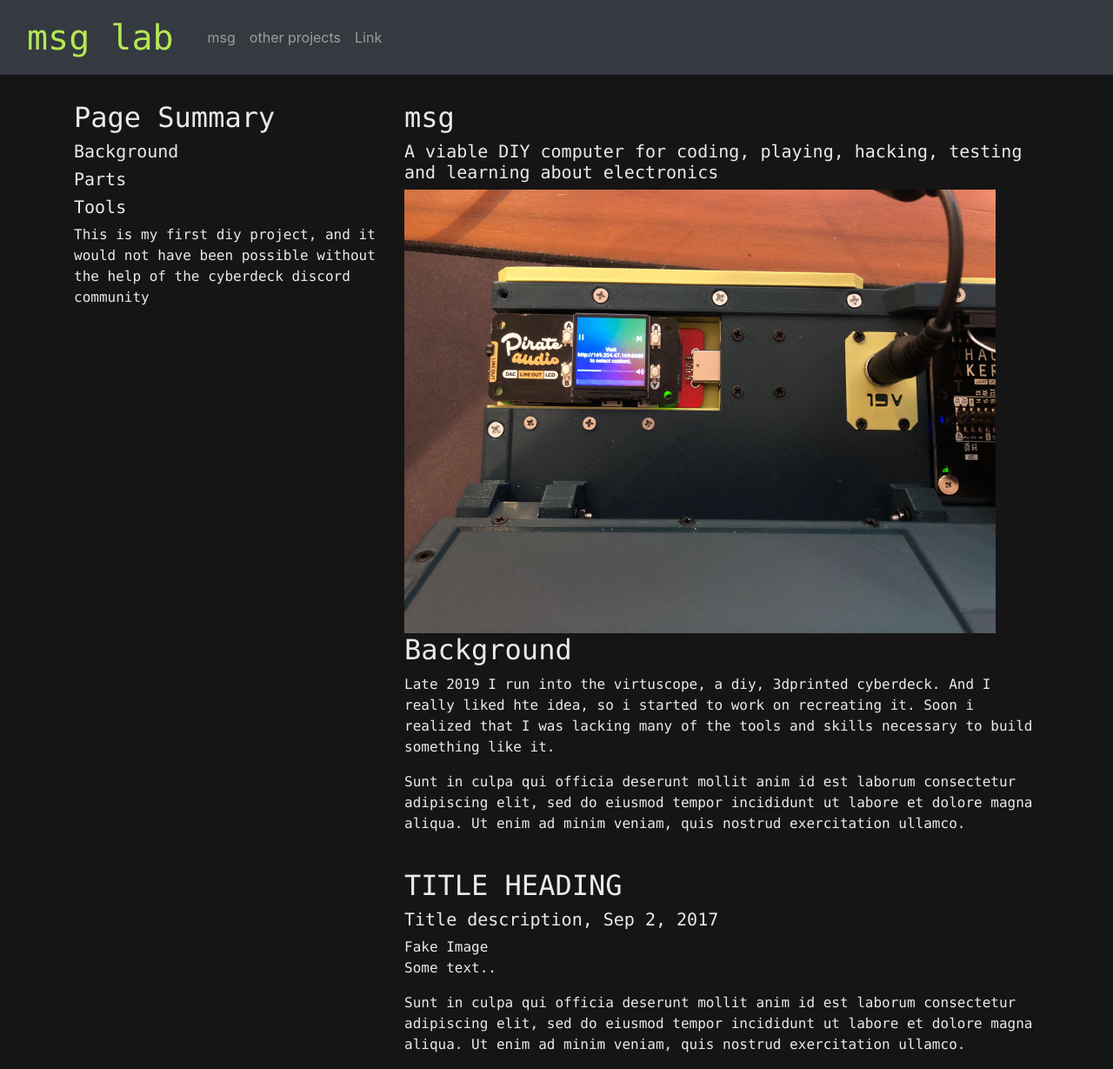
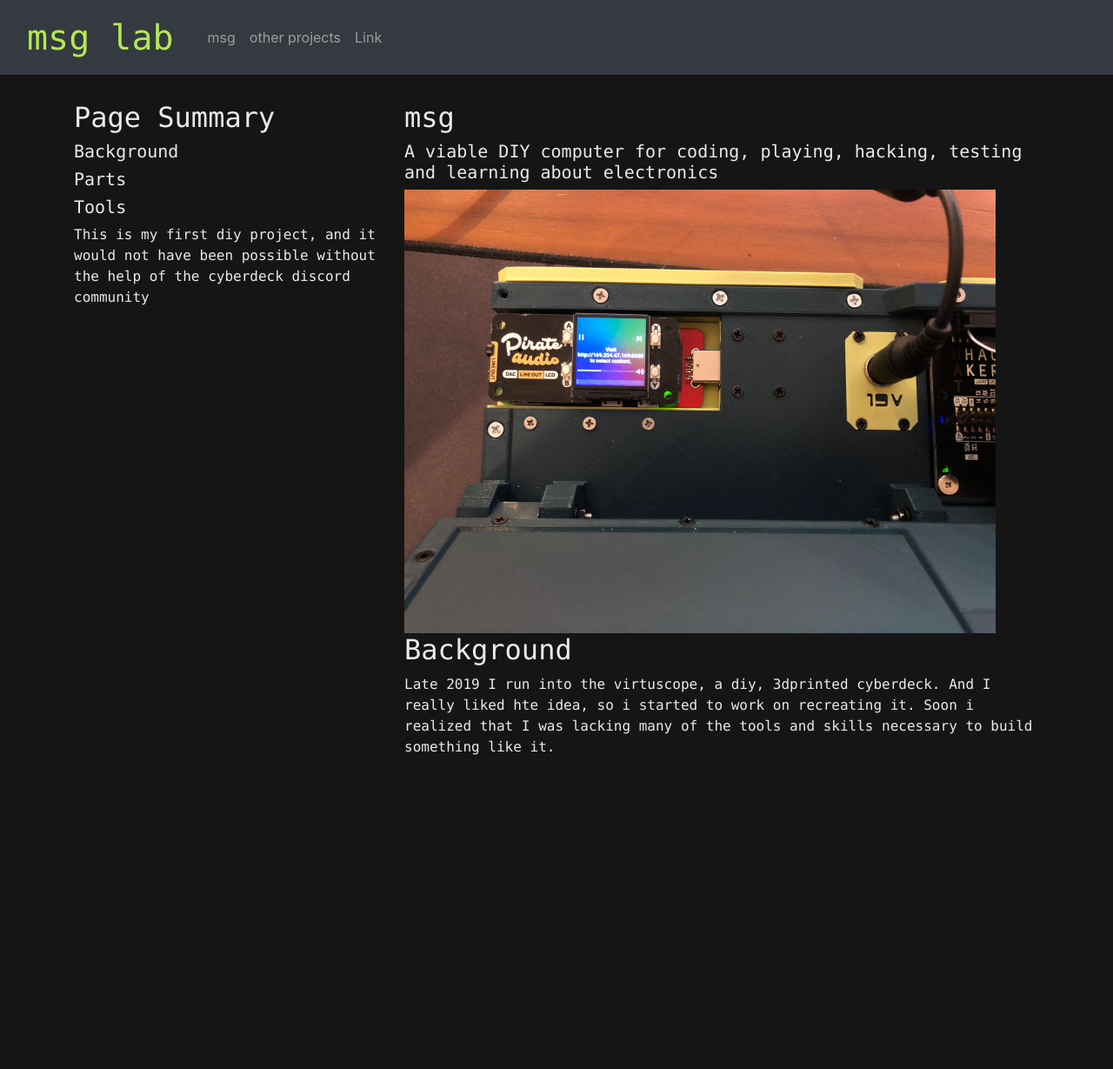
Before and after one commit to msglab/msglab, a Jekyll site: the page html/msg.html, which Jekyll copies as it is, in a window 1280 px wide. Shown: the whole page at 87% size. Built offline with Jekyll 4.4.1, drawn with Linux system fonts in a browser that asks for light colours; nearby versions of some CDN libraries; library files that are not in the unit come from our copies; after the commit the page ends 900 px from its top, so only the background shows below that.

Commit message:
Update msg.html

```diff
--- a/html/msg.html
+++ b/html/msg.html
@@ -93,13 +93,13 @@ font-family: Monaco, Bitstream Vera Sans Mono, Lucida Console, Terminal, monospa
           I was lacking many of the tools and skills necessary to build something like it.</p>
 
 
-        <p>Sunt in culpa qui officia deserunt mollit anim id est laborum consectetur adipiscing elit, sed do eiusmod tempor incididunt ut labore et dolore magna aliqua. Ut enim ad minim veniam, quis nostrud exercitation ullamco.</p>
+<!--         <p>Sunt in culpa qui officia deserunt mollit anim id est laborum consectetur adipiscing elit, sed do eiusmod tempor incididunt ut labore et dolore magna aliqua. Ut enim ad minim veniam, quis nostrud exercitation ullamco.</p>
         <br>
-        <h2>TITLE HEADING</h2>
+ --><!--         <h2>TITLE HEADING</h2>
         <h5>Title description, Sep 2, 2017</h5>
         <div class="fakeimg">Fake Image</div>
         <p>Some text..</p>
-        <p>Sunt in culpa qui officia deserunt mollit anim id est laborum consectetur adipiscing elit, sed do eiusmod tempor incididunt ut labore et dolore magna aliqua. Ut enim ad minim veniam, quis nostrud exercitation ullamco.</p>
+        <p>Sunt in culpa qui officia deserunt mollit anim id est laborum consectetur adipiscing elit, sed do eiusmod tempor incididunt ut labore et dolore magna aliqua. Ut enim ad minim veniam, quis nostrud exercitation ullamco.</p> -->
       </div>
     </div>
   </div>
```
